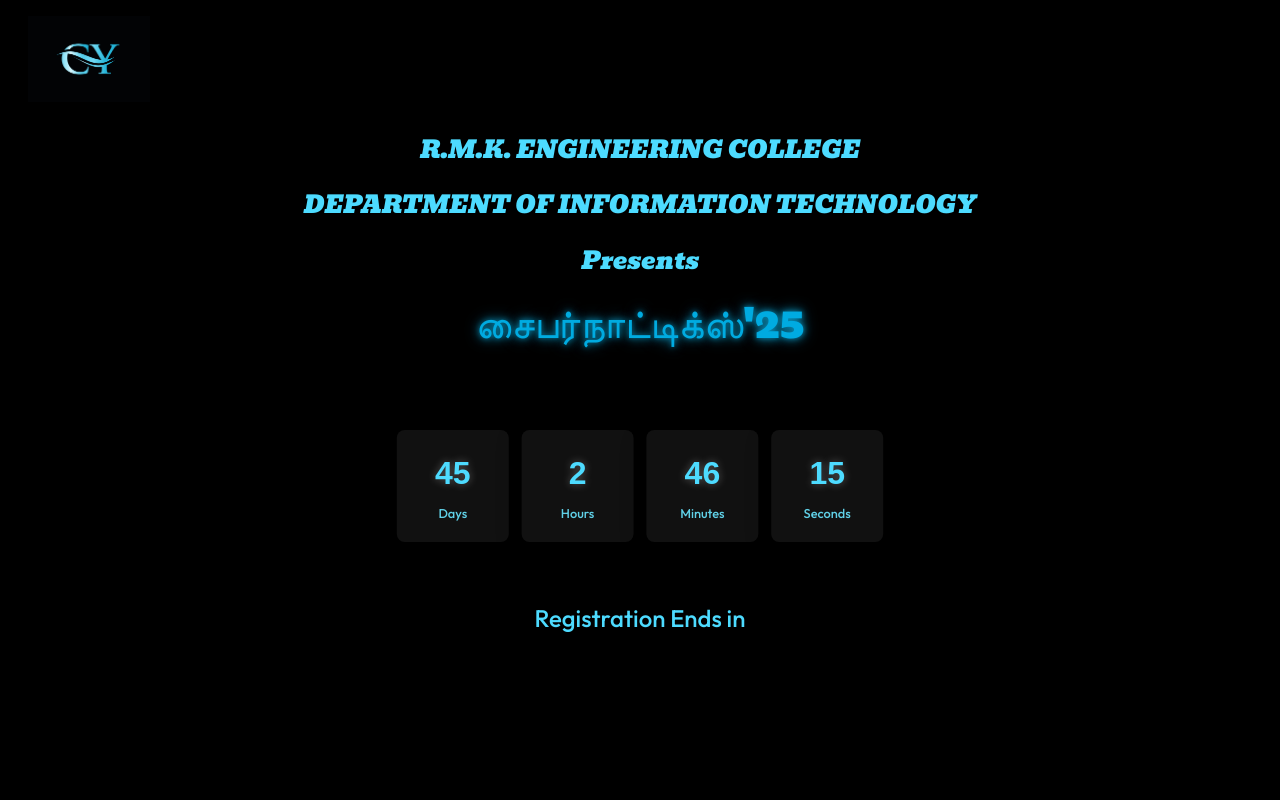
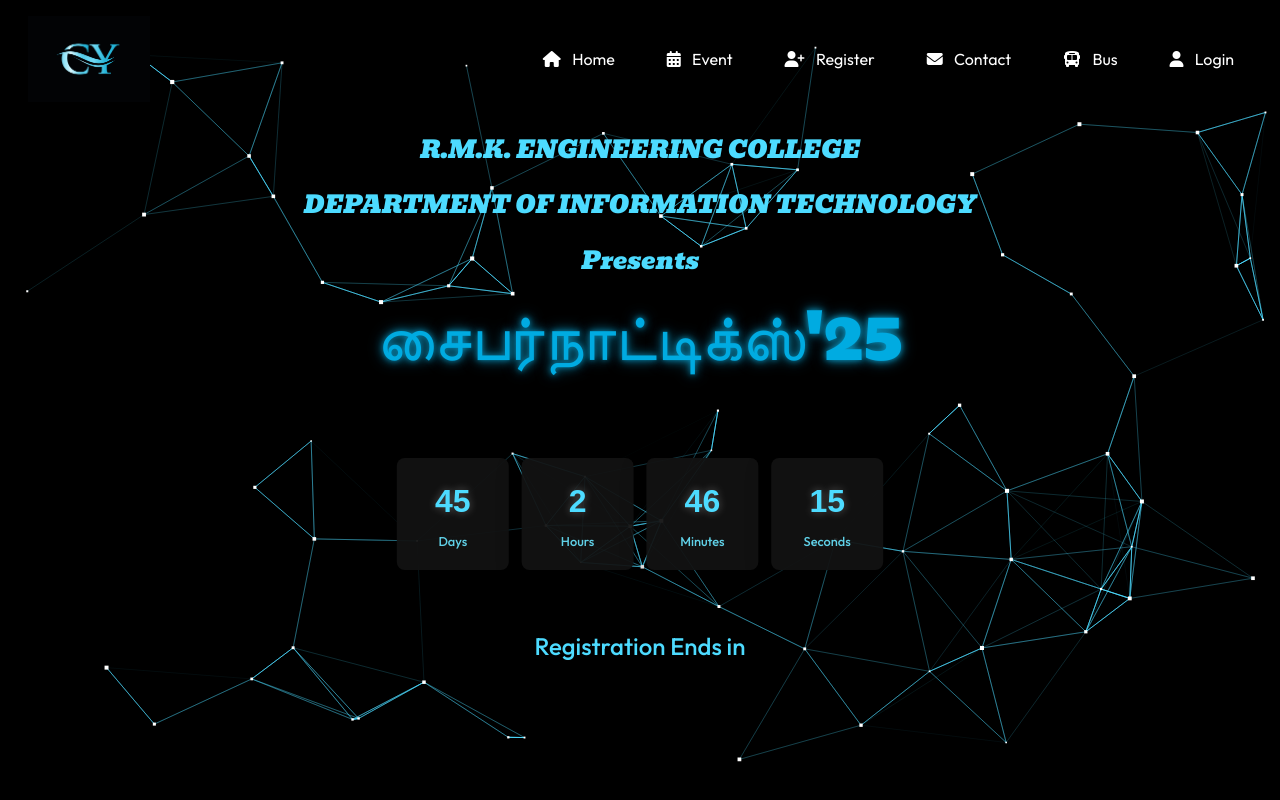
Before and after one commit to ShashwanthN/CYBERNAUTIX-25, a React (Vite) app: page / in a window 1280 px wide. Built offline with nearby package versions, Linux system fonts and the light colour scheme; a web font is replaced by a local one.

Commit message:
background

```diff
--- a/package.json
+++ b/package.json
@@ -28,7 +28,8 @@
     "react-i18next": "^15.4.0",
     "react-router-dom": "^7.1.3",
     "simplex-noise": "^4.0.3",
-    "tailwind-merge": "^3.0.1"
+    "tailwind-merge": "^3.0.1",
+    "three": "^0.173.0"
   },
   "devDependencies": {
     "@eslint/js": "^9.17.0",
--- a/src/App.css
+++ b/src/App.css
@@ -1,14 +1,5 @@
-@import "tailwindcss";
+
 body {
   margin: 0;
   overflow: hidden; /* Prevent scrolling */
 }
-
-#fluid {
-  position: absolute;
-  top: 0;
-  left: 0;
-  width: 100vw;
-  height: 100vh;
-  pointer-events: none; /* Allow clicks to pass through */
-}
--- a/src/App.jsx
+++ b/src/App.jsx
@@ -4,7 +4,6 @@
 import './../node_modules/bootstrap/dist/css/bootstrap.min.css';
 import Navbar from './navbar/Navbar';
 import Loading from './components/Loading';
-
 import Event from './event/Event';
 import Home from './home/Home';
 import Register from './register/Register';
@@ -13,6 +12,8 @@
 import Login from './login/Login';
 import Technical from './event/Technical';
 import NonTecnical from './event/NonTechnical';
+import ParticlesComponent from './blocks/background/ParticlesComponent';
+
 
 function App() {
   const [isLoading, setIsLoading] = useState(true);
@@ -29,8 +30,12 @@
   return (
     <>
       {isLoading && <Loading />}
+
       <div style={{ position: 'relative', overflow: 'hidden' }}>
-        <Navbar/>
+      <ParticlesComponent/>
+        <Navbar />
+
+
         <Routes>
           <Route path="/" element={<Home />} />
           <Route path="/events" element={<Event />} />
@@ -39,7 +44,7 @@
           <Route path="/bus" element={<Bus />} />
           <Route path="/login" element={<Login />} />
           <Route path="/tech" element={<Technical />} />
-          <Route path="/nontech" element={<NonTecnical/>} />
+          <Route path="/nontech" element={<NonTecnical />} />
         </Routes>
       </div>
     </>
--- /dev/null
+++ b/src/blocks/background/ParticlesComponent.jsx
@@ -0,0 +1,108 @@
+import Particles, { initParticlesEngine } from "@tsparticles/react";
+import { useEffect, useMemo, useState } from "react";
+// import { loadAll } from "@/tsparticles/all"; // if you are going to use `loadAll`, install the "@tsparticles/all" package too.
+// import { loadFull } from "tsparticles"; // if you are going to use `loadFull`, install the "tsparticles" package too.
+import { loadSlim } from "@tsparticles/slim"; // if you are going to use `loadSlim`, install the "@tsparticles/slim" package too.
+// import { loadBasic } from "@tsparticles/basic"; // if you are going to use `loadBasic`, install the "@tsparticles/basic" package too.
+
+
+
+const ParticlesComponent = (props) => {
+
+  const [init, setInit] = useState(false);
+  // this should be run only once per application lifetime
+  useEffect(() => {
+    initParticlesEngine(async (engine) => {
+      // you can initiate the tsParticles instance (engine) here, adding custom shapes or presets
+      // this loads the tsparticles package bundle, it's the easiest method for getting everything ready
+      // starting from v2 you can add only the features you need reducing the bundle size
+      //await loadAll(engine);
+      //await loadFull(engine);
+      await loadSlim(engine);
+      //await loadBasic(engine);
+    }).then(() => {
+      setInit(true);
+    });
+  }, []);
+
+  const particlesLoaded = (container) => {
+    console.log(container);
+  };
+
+
+  const options = useMemo(
+    () => ({
+      background: {
+        color: {
+          value: "#000",
+        },
+      },
+      fpsLimit: 120,
+      interactivity: {
+        events: {
+          onClick: {
+            enable: true,
+            mode: "repulse",
+          },
+          onHover: {
+            enable: true,
+            mode: 'grab',
+          },
+        },
+        modes: {
+          push: {
+            distance: 200,
+            duration: 15,
+          },
+          grab: {
+            distance: 150,
+          },
+        },
+      },
+      particles: {
+        color: {
+          value: "#fff",
+        },
+        links: {
+          color: "#4ddbff",
+          distance: 150,
+          enable: true,
+          opacity: 1,
+          width: 1,
+        },
+        move: {
+          direction: "none",
+          enable: true,
+          outModes: {
+            default: "bounce",
+          },
+          random: true,
+          speed: 5,
+          straight: false,
+        },
+        number: {
+          density: {
+            enable: true,
+          },
+          value: 150,
+        },
+        opacity: {
+          value: 1.0,
+        },
+        shape: {
+          type: "square",
+        },
+        size: {
+          value: { min: 1, max: 3 },
+        },
+      },
+      detectRetina: true,
+    }),
+    [],
+  );
+
+
+  return <Particles id={props.id} init={particlesLoaded} options={options} />;
+};
+
+export default ParticlesComponent;
--- a/src/components/SplitText.css
+++ b/src/components/SplitText.css
@@ -2,16 +2,18 @@
     display: flex;
     justify-content: center;
     align-items: center;
-    gap: 0.2rem; /* Add spacing between words */
+    gap: 0.1rem; /* Add spacing between words */
     font-family: 'Bevan'; /* Ensure font compatibility */
     font-size: 3rem; /* Adjust size as needed */
-    color: #4ddbff;
+    color: #68e4f9;
     text-shadow: 0 0 10px rgba(0, 171, 225, 0.5);
   }
 
   .split-text-word {
     display: inline-block;
     animation: fadeIn 1s ease-in-out;
+    font-size:4rem ;
+
   }
 
   @keyframes fadeIn {
--- a/src/event/Technical.css
+++ b/src/event/Technical.css
@@ -3,7 +3,12 @@
   padding-bottom: 5%;
   color: aqua;
 }
+@import url('https://fonts.googleapis.com/css2?family=Venus+Rising&display=swap');
 
+.venus-font {
+  font-family: 'Venus Rising', sans-serif;
+
+}
 .technical-container {
   padding: 2rem;
   max-width: 1200px;
--- a/src/event/Technical.jsx
+++ b/src/event/Technical.jsx
@@ -14,7 +14,7 @@
 
   return (
     <div className="technical-container">
-      <h1 className='heading'>TECHNICAL EVENTS</h1>
+      <h1 className='heading venus-font'>TECHNICAL EVENTS</h1>
       {/* First section - Image on left, text on right */}
       <section className="technical-section">
         <div className="image-container">
--- a/src/home/Home.css
+++ b/src/home/Home.css
@@ -5,7 +5,7 @@
   width: 100%;
   overflow-y: auto; /* Allow vertical scrolling */
   position: relative; /* Changed from fixed to relative */
-  background: #000; /* Or your desired background */
+  /* Or your desired background */
 }
 
 .details {
@@ -30,7 +30,7 @@
 
 
 .sympo{
-  font-size: 3rem; /* Larger font size for main title */
+  font-size: 4rem; /* Larger font size for main title */
 }
 
 h1 {
@@ -250,3 +250,8 @@
     font-size: 0.8rem;
   }
 }
+
+.large-title {
+  font-size: 4.5rem; /* Adjust this value as needed */
+
+}
--- a/src/home/Home.jsx
+++ b/src/home/Home.jsx
@@ -5,6 +5,7 @@
 import Contact from '../contact/Contact';
 import SplitText from '../components/SplitText';
 import Technical from '../event/Technical';
+
 
 
 function Home() {
@@ -62,9 +63,7 @@
     };
   }, []); // Empty dependency array means this effect runs once on mount
 
-  const handleRegisterClick = () => {
-    navigate('/register');
-  };
+
 
   return (
     <div>
@@ -73,7 +72,7 @@
         <h1 className='clg-details'>R.M.K. ENGINEERING COLLEGE</h1>
         <h2 className='clg-details'>DEPARTMENT OF INFORMATION TECHNOLOGY</h2>
         <h3 className='clg-details'>Presents</h3>
-        <SplitText text={displayText} className='sympo' />
+        <SplitText text={displayText} />
 
         <div className="countdown-container smaller-countdown">
           <div className="countdown-box smaller-box">
@@ -96,6 +95,9 @@
         <h3 className='ends'>Registration Ends in </h3>
       </div>
     </div>
+
+
+
     </div>
 
   );
--- a/src/navbar/Navbar.css
+++ b/src/navbar/Navbar.css
@@ -1,6 +1,6 @@
 /* PC Navigation Styles */
 .navbar {
-  background-color: #000000 !important;
+
   padding: 1rem;
   box-shadow: 0 2px 4px rgba(0, 0, 0, 0.1);
   width: 100%;
```
Also changed, not shown: src/assets/calender.gif (added), 1 other file (tests, documents, lock files or other folders).
